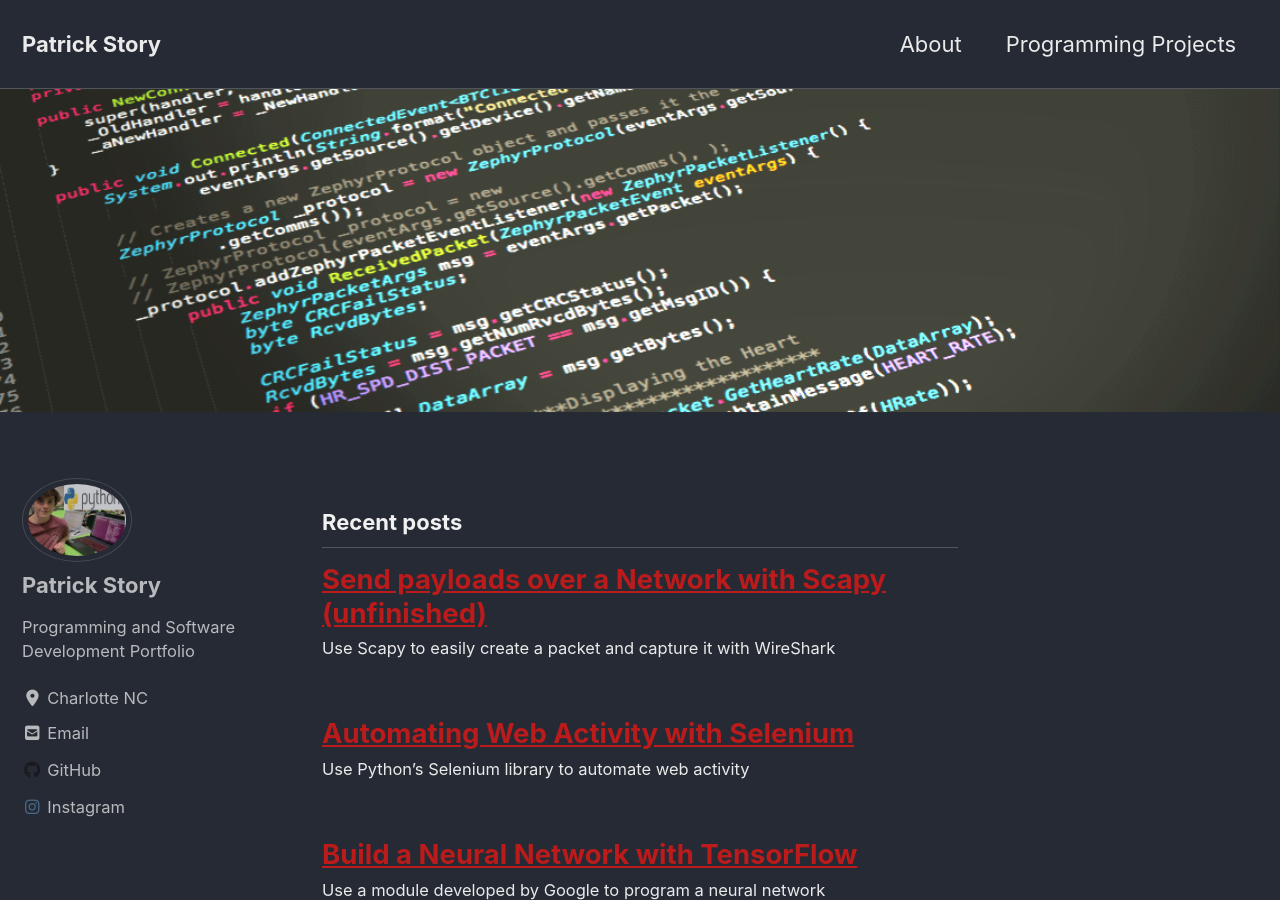
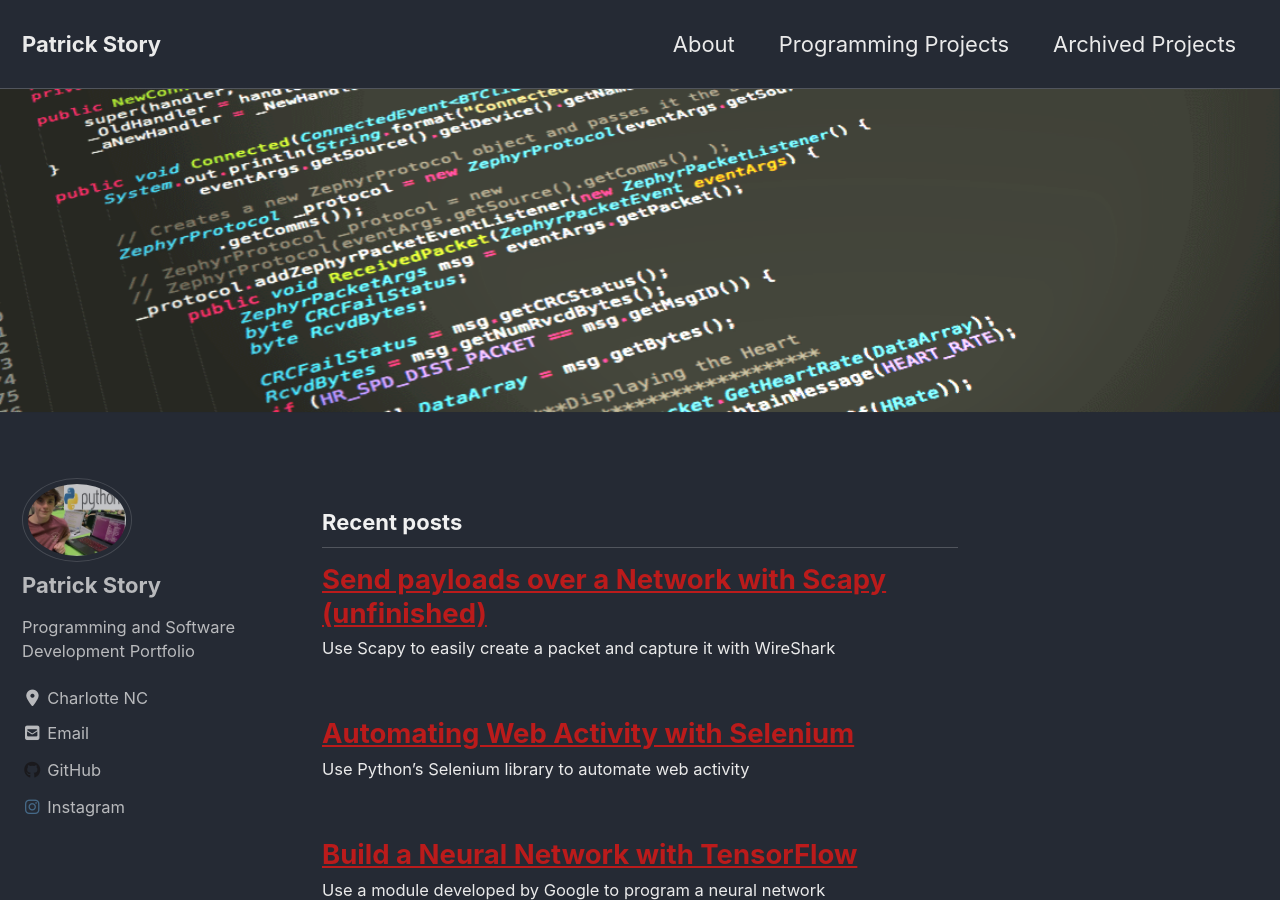
Before and after one commit to Patchyst/Patchyst.github.io, a Jekyll site: the page built from index.html, in a window 1280 px wide and 900 px high. Built offline with Jekyll 4.4.1, drawn with Linux system fonts in a browser that asks for light colours; cached includes are drawn as plain includes; nearby versions of some CDN libraries; the list of posts is cut into pages by our own code.

Commit message:
updating general projects

```diff
--- a/_data/navigation.yml
+++ b/_data/navigation.yml
@@ -4,8 +4,8 @@
     url: /about/
   - title: "Programming Projects"
     url: /coding-projects/
-  # - title: "Sample Posts"
-  #   url: /year-archive/
+  - title: "Archived Projects"
+    url: /archived-projects/
   # - title: "Sample Collections"
   #   url: /collection-archive/
   # - title: "Sitemap"
```
